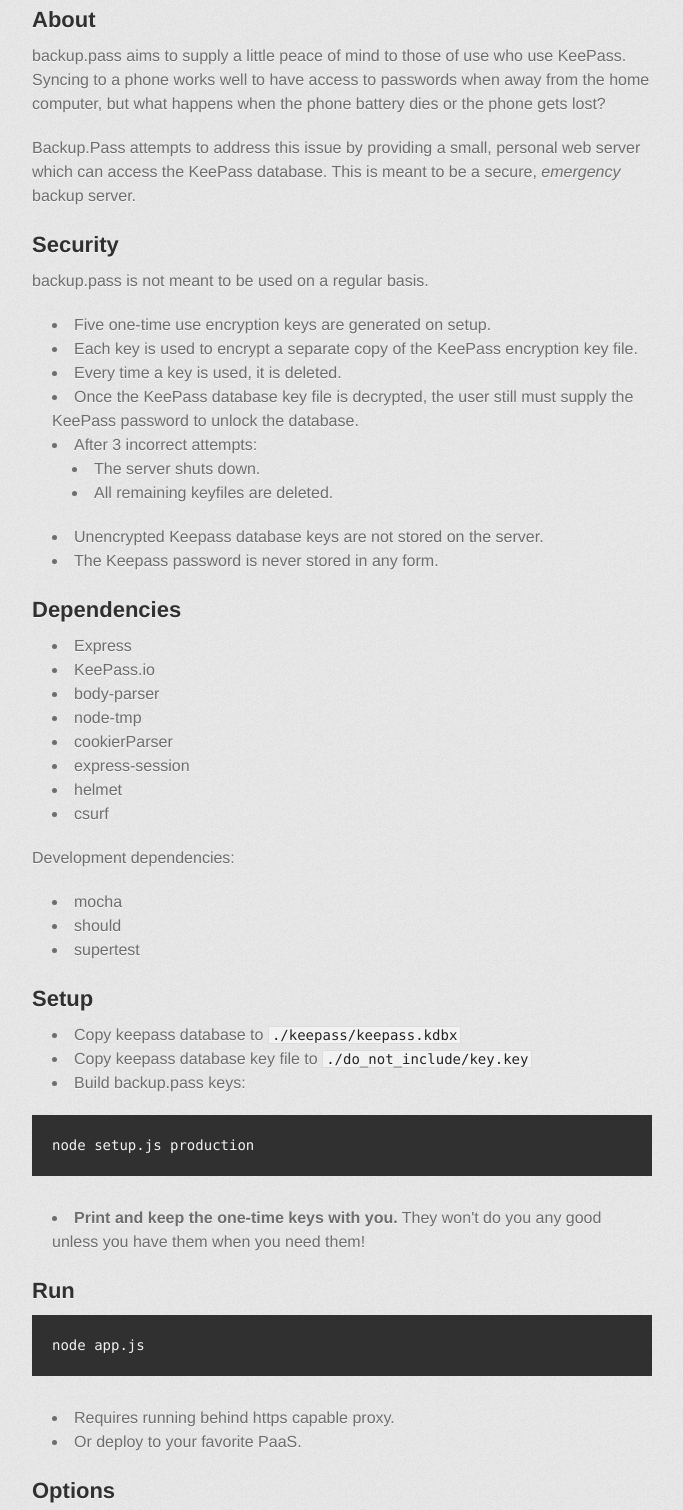
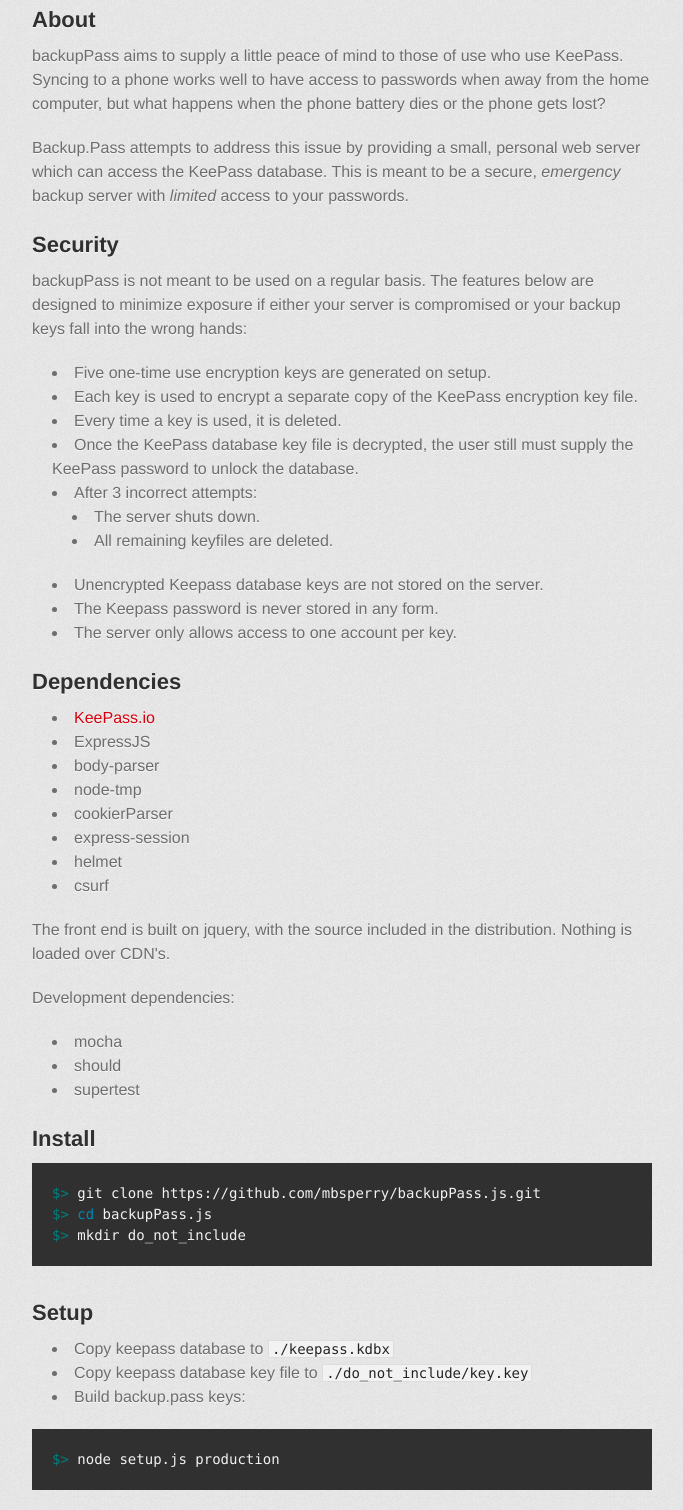
Before and after one commit to mbsperry/backupPass.js, a plain HTML site: page index.html in a window 1280 px wide. Shown: the part 718-2228 px from the top of the page, without its empty margins (298-981 px from the left). Drawn offline with Linux system fonts and the light colour scheme; a web font is replaced by a local one.

```diff
--- a/index.html
+++ b/index.html
@@ -32,28 +32,32 @@
 
         <section id="main_content">
           <h1>
-<a name="backuppass" class="anchor" href="#backuppass"><span class="octicon octicon-link"></span></a>backup.pass</h1>
+<a name="backuppass" class="anchor" href="#backuppass"><span class="octicon octicon-link"></span></a>backupPass</h1>
 
-<p>A simple personal KeePass backup web server built with node.js</p>
+<p>A simple personal KeePass backup web server built with node.js and
+<a href="https://github.com/NeoXiD/keepass.io">keepass.io</a></p>
 
 <p><a href="https://travis-ci.org/mbsperry/backupPass.js"><img src="https://travis-ci.org/mbsperry/backupPass.js.svg?branch=master" alt="Build Status"></a></p>
 
 <h2>
 <a name="about" class="anchor" href="#about"><span class="octicon octicon-link"></span></a>About</h2>
 
-<p>backup.pass aims to supply a little peace of mind to those of use
+<p>backupPass aims to supply a little peace of mind to those of use
 who use KeePass. Syncing to a phone works well to have access to
 passwords when away from the home computer, but what happens when
 the phone battery dies or the phone gets lost?</p>
 
 <p>Backup.Pass attempts to address this issue by providing a small,
 personal web server which can access the KeePass database. This is
-meant to be a secure, <em>emergency</em> backup server.</p>
+meant to be a secure, <em>emergency</em> backup server with <em>limited</em> access
+to your passwords.</p>
 
 <h2>
 <a name="security" class="anchor" href="#security"><span class="octicon octicon-link"></span></a>Security</h2>
 
-<p>backup.pass is not meant to be used on a regular basis.</p>
+<p>backupPass is not meant to be used on a regular basis. The features
+below are designed to minimize exposure if either your server is
+compromised or your backup keys fall into the wrong hands:</p>
 
 <ul>
 <li>Five one-time use encryption keys are generated on setup.</li>
@@ -71,34 +75,46 @@
 </li>
 <li>Unencrypted Keepass database keys are not stored on the server.</li>
 <li>The Keepass password is never stored in any form.</li>
+<li>The server only allows access to one account per key.</li>
 </ul><h2>
 <a name="dependencies" class="anchor" href="#dependencies"><span class="octicon octicon-link"></span></a>Dependencies</h2>
 
 <ul>
-<li>Express</li>
-<li>KeePass.io</li>
+<li><a href="https://github.com/NeoXiD/keepass.io">KeePass.io</a></li>
+<li>ExpressJS</li>
 <li>body-parser</li>
 <li>node-tmp</li>
 <li>cookierParser</li>
 <li>express-session</li>
 <li>helmet</li>
 <li>csurf</li>
-</ul><p>Development dependencies:</p>
+</ul><p>The front end is built on jquery, with the source included in the
+distribution. Nothing is loaded over CDN's.</p>
+
+<p>Development dependencies:</p>
 
 <ul>
 <li>mocha</li>
 <li>should</li>
 <li>supertest</li>
 </ul><h2>
+<a name="install" class="anchor" href="#install"><span class="octicon octicon-link"></span></a>Install</h2>
+
+<div class="highlight highlight-bash"><pre><span class="nv">$&gt;</span> git clone https://github.com/mbsperry/backupPass.js.git
+<span class="nv">$&gt;</span> <span class="nb">cd </span>backupPass.js
+<span class="nv">$&gt;</span> mkdir do_not_include
+</pre></div>
+
+<h2>
 <a name="setup" class="anchor" href="#setup"><span class="octicon octicon-link"></span></a>Setup</h2>
 
 <ul>
-<li>Copy keepass database to <code>./keepass/keepass.kdbx</code>
+<li>Copy keepass database to <code>./keepass.kdbx</code>
 </li>
 <li>Copy keepass database key file to <code>./do_not_include/key.key</code>
 </li>
 <li>Build backup.pass keys:</li>
-</ul><div class="highlight highlight-bash"><pre>node setup.js production
+</ul><div class="highlight highlight-bash"><pre><span class="nv">$&gt;</span> node setup.js production
 </pre></div>
 
 <ul>
@@ -107,7 +123,7 @@
 </ul><h2>
 <a name="run" class="anchor" href="#run"><span class="octicon octicon-link"></span></a>Run</h2>
 
-<div class="highlight highlight-bash"><pre>node app.js
+<div class="highlight highlight-bash"><pre><span class="nv">$&gt;</span> node app.js
 </pre></div>
 
 <ul>
@@ -169,7 +185,7 @@
 
 <ul>
 <li>Tested extensively in Chrome</li>
-<li>use <code>/legacy</code> for a rather clunky version that works well in older browsers</li>
+<li>use <code>/legacy</code> route for a rather clunky version that works well in older browsers</li>
 </ul>
         </section>
 
```
Also changed, not shown: params.json (+1 -1 lines).
